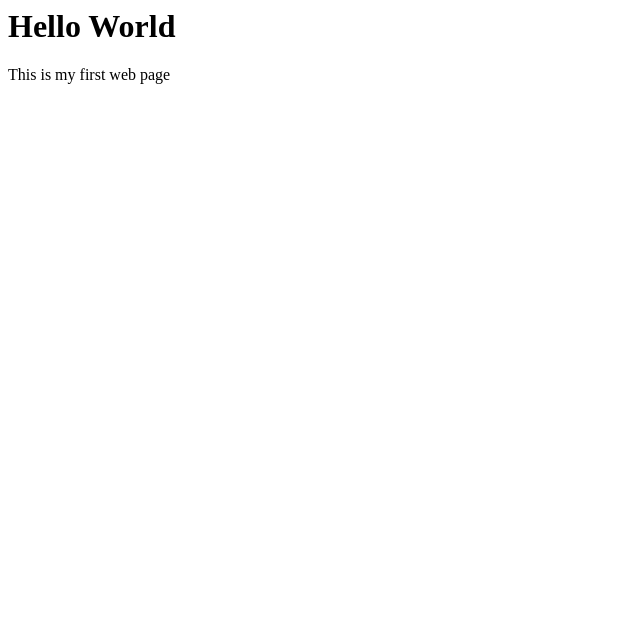
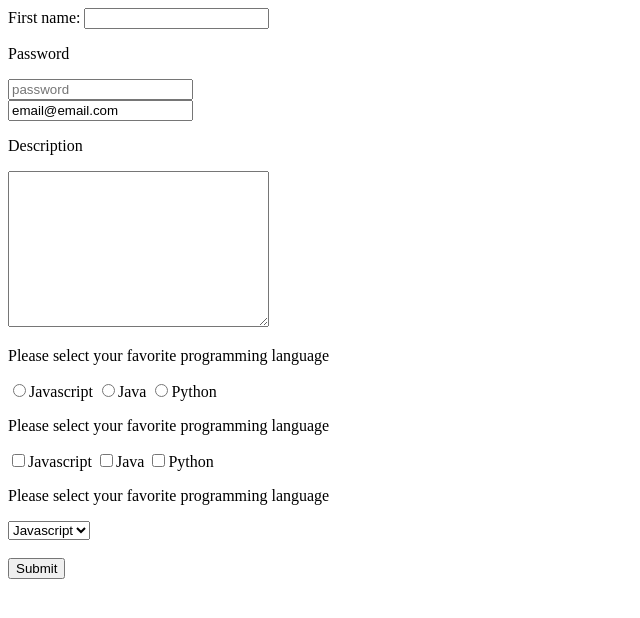
Before and after one commit to Nifilat/HTML5-CSS3, a plain HTML site: page HTML/index.html in a window 1280 px wide. Shown: the whole page, without its empty margins (0-640 px from the left). Drawn offline with Linux system fonts and the light colour scheme.

Commit message:
Update index.html

```diff
--- a/HTML/index.html
+++ b/HTML/index.html
@@ -1,2 +1,50 @@
-<h1>Hello World</h1>
-<p>This is my first web page</p>
+<!DOCTYPE html>
+<html lang="en">
+<head>
+ <meta charset="UTF-8">
+ <meta http-equiv="X-UA-Compatible" content="IE=edge">
+ <meta name="viewport" content="width=device-width, initial-scale=1.0">
+ <title>Document</title>
+</head>
+<body>
+ <form action="" method="">
+  <label for="name">First name:</label>
+  <input type="text" name="name" id="name">
+  <br>
+  <p>Password</p>
+  <input type="password" placeholder="password">
+  <br>
+  <input type="email" name="" id="" value="email@email.com">
+  <p>Description</p>
+  <textarea name="" id="" cols="30" rows="10"></textarea>
+  <br>
+  <p>Please select your favorite programming language</p>
+  <input type="radio" name="coding" id="" value="Javascript">Javascript
+  <input type="radio" name="coding" id="" value="Java">Java
+  <input type="radio" name="coding" id="" value="Python">Python
+  <br>
+  <p>Please select your favorite programming language</p>
+  <input type="checkbox" value="Javascript" name="programming" id="">Javascript
+  <input type="checkbox" value="Java" name="programming" id="">Java
+  <input type="checkbox" value="Python" name="programming" id="">Python
+  <br>
+  <p>Please select your favorite programming language</p>
+  <select name="languages" id="">
+   <option value="Javascript">Javascript</option>
+   <option value="Java">Java</option>
+   <option value="Python">Python</option>
+  </select>
+  <br>
+  <br>
+
+  <!-- <input type="submit" value="Please submit"> -->
+  <button type="submit">Submit</button>
+
+
+
+
+ </form>
+
+
+</body>
+</html>
```
